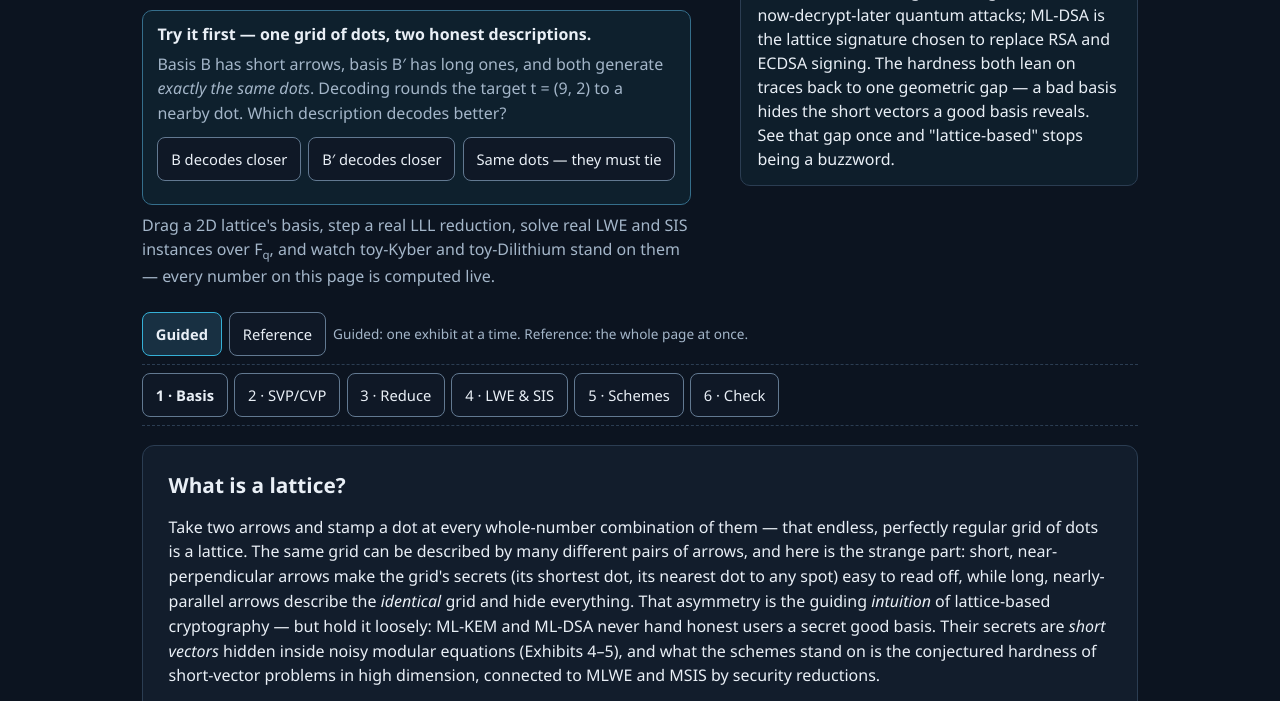
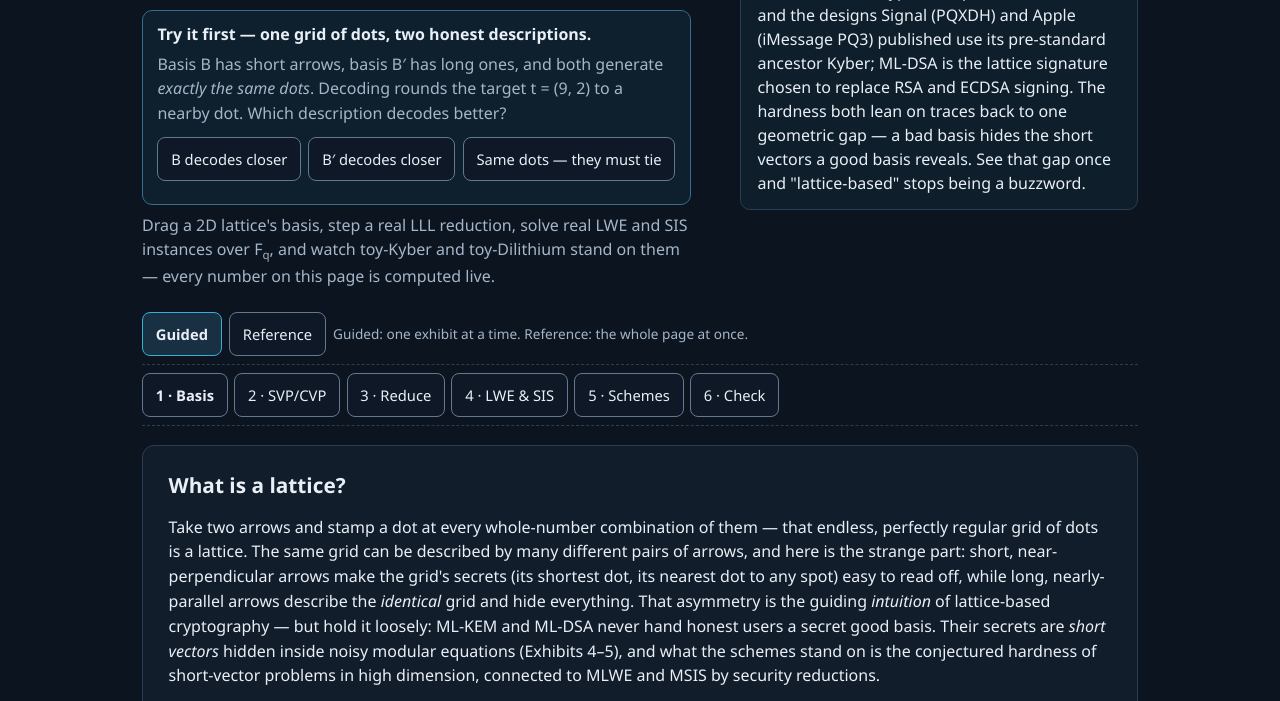
Before and after one commit to systemslibrarian/crypto-lab-lattice-gentle, a website built with Vite: page index.html in a window 1280 px wide. Shown: the part 177-878 px from the top of the page. Built offline with nearby package versions, Linux system fonts and the light colour scheme.

Commit message:
Separate PQXDH and iMessage PQ3 from the ML-KEM deployments
Real-World Usage listed "Signal's PQXDH, Apple iMessage PQ3" among the
deployments of ML-KEM (FIPS 203), and the hero's WHY IT MATTERS panel said
ML-KEM "already encrypts traffic in TLS, Signal (PQXDH) and iMessage (PQ3)".
Neither published design names ML-KEM:

- PQXDH Revision 3 (last updated 2024-01-23), section 2.1 "PQXDH parameters",
  defines pqkem as "A post-quantum key encapsulation mechanism that has IND-CCA
  post-quantum security (e.g. Crystals-Kyber-1024)" and its worked parameter
  choice is "pqkem as CRYSTALS-KYBER-1024". The strings "ML-KEM" and "768" do
  not occur in the document.
- Apple's PQ3 announcement (21 February 2024) registers "A post-quantum
  Kyber-1024 key encapsulation public key" and rekeys with a KEM "instantiated
  with Kyber-768".

Both are the same lattice lineage, which is the point this lab makes, so the
README now says so explicitly instead of filing them under FIPS 203, the hero
calls Kyber ML-KEM's pre-standard ancestor, and a dated review note records
what the sources say. TLS (X25519MLKEM768) and AWS KMS hybrid TLS stay as
ML-KEM deployments.

Sources: https://signal.org/docs/specifications/pqxdh/
         https://security.apple.com/blog/imessage-pq3/

Co-Authored-By: Claude Fable 5.1 <noreply@anthropic.com>

```diff
--- a/index.html
+++ b/index.html
@@ -169,8 +169,9 @@
         <aside class="cl-hero-why" aria-label="Why it matters">
           <span class="cl-hero-why-label">WHY IT MATTERS</span>
           <p class="cl-hero-why-text">
-            ML-KEM already encrypts traffic in TLS, Signal (PQXDH) and iMessage (PQ3) against harvest-now-decrypt-later
-            quantum attacks; ML-DSA is the lattice signature chosen to replace RSA and ECDSA signing. The hardness both
+            ML-KEM already encrypts TLS traffic against harvest-now-decrypt-later quantum attacks, and the designs
+            Signal (PQXDH) and Apple (iMessage PQ3) published use its pre-standard ancestor Kyber; ML-DSA is the
+            lattice signature chosen to replace RSA and ECDSA signing. The hardness both
             lean on traces back to one geometric gap — a bad basis hides the short vectors a good basis reveals. See
             that gap once and "lattice-based" stops being a buzzword.
           </p>
```
Also changed, not shown: README.md.
